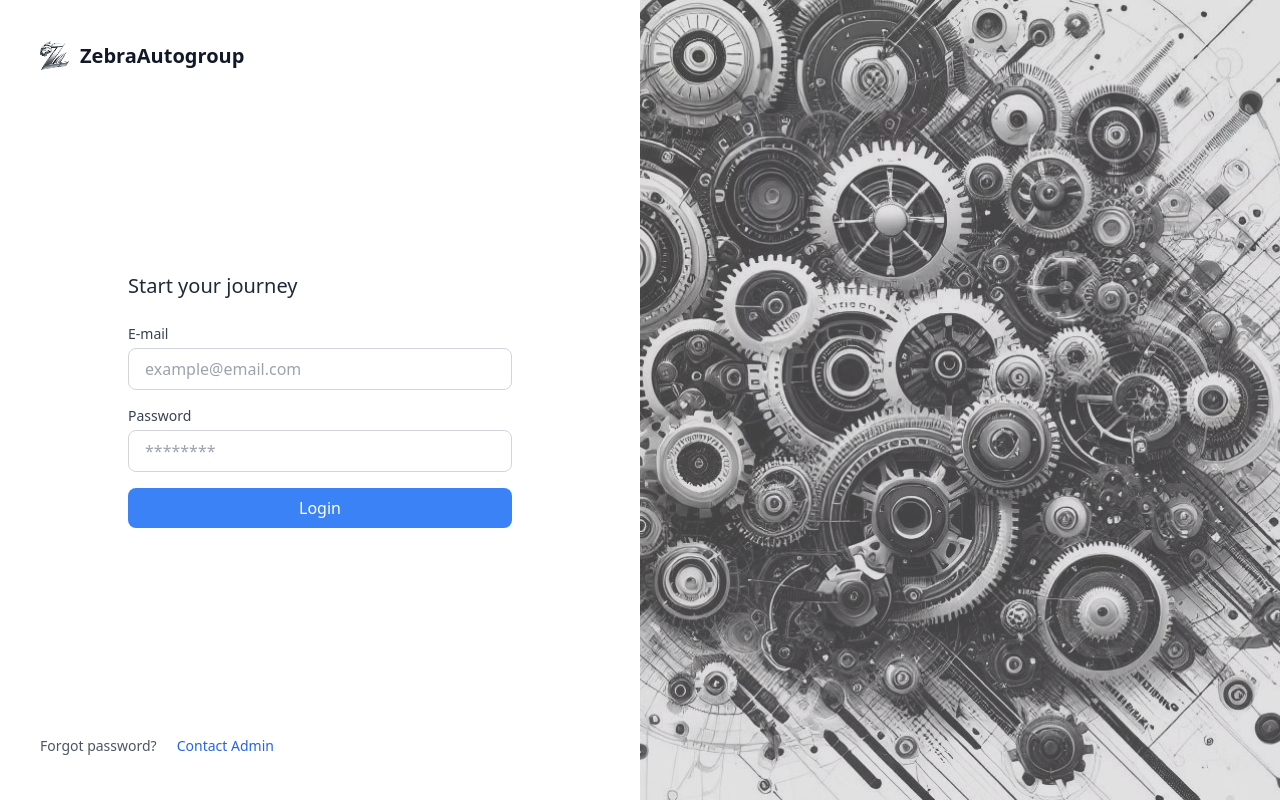
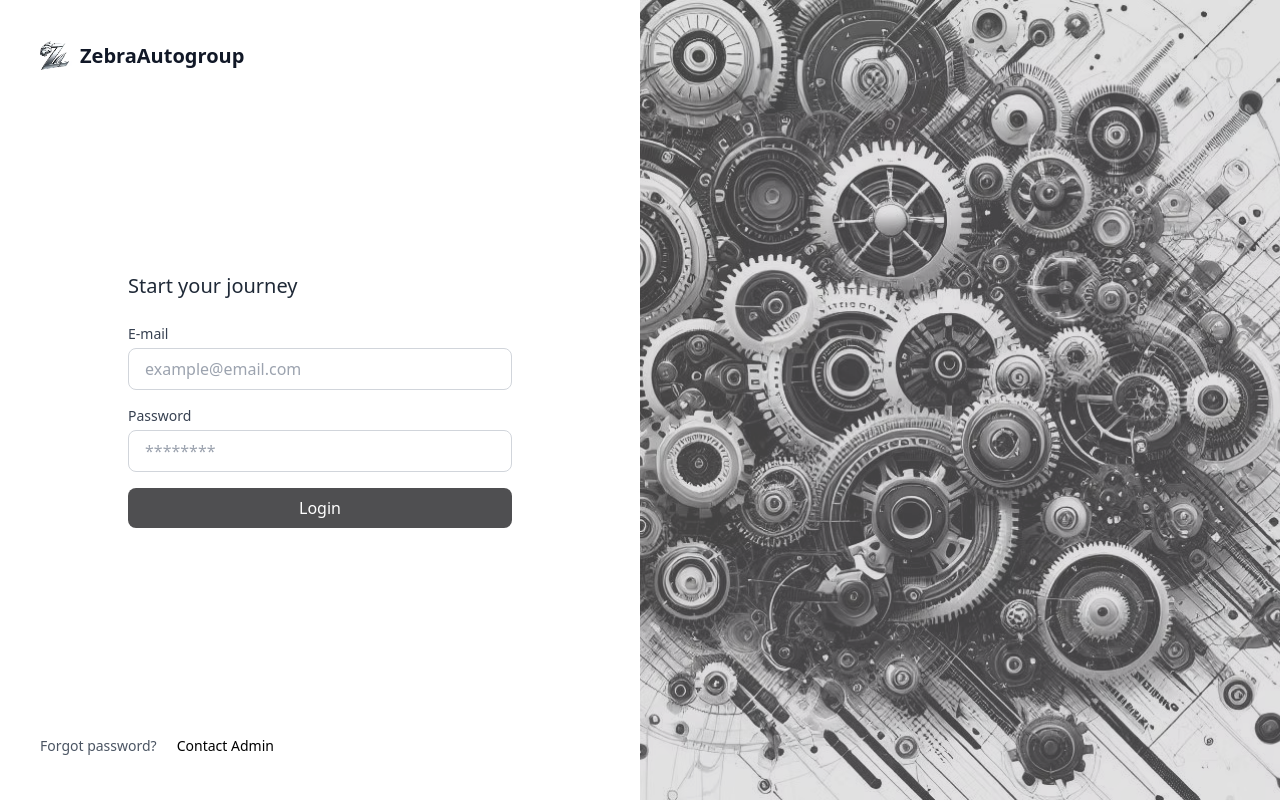
Before and after one commit to sachin6736/mechaniccrm, a React (Vite) app in the folder Frontend/: page / in a window 1280 px wide. Built offline with nearby package versions, Linux system fonts and the light colour scheme; no server answers.

Commit message:
changes in login

```diff
--- a/Frontend/src/components/Login.jsx
+++ b/Frontend/src/components/Login.jsx
@@ -162,7 +162,7 @@ const Login = () => {
             </div>
             <button
               type="submit"
-              className="w-full bg-blue-500 hover:bg-blue-600 text-white py-2 rounded-lg transition duration-200 flex justify-center items-center disabled:opacity-50"
+              className="w-full bg-[#4f4f51] hover:bg-black text-white py-2 rounded-lg transition duration-200 flex justify-center items-center disabled:opacity-50"
               disabled={loading}
               aria-label="Login"
             >
@@ -194,7 +194,7 @@ const Login = () => {
         <p className="text-sm text-gray-600">Forgot password?</p>
         <button
           type="button"
-          className="text-sm text-blue-600 hover:text-blue-700 px-3 py-1 rounded"
+          className="text-sm text-black hover:text-[#4f4f51] px-3 py-1 rounded"
           onClick={handleContactAdmin}
           aria-label="Contact Admin for password reset"
         >
```
